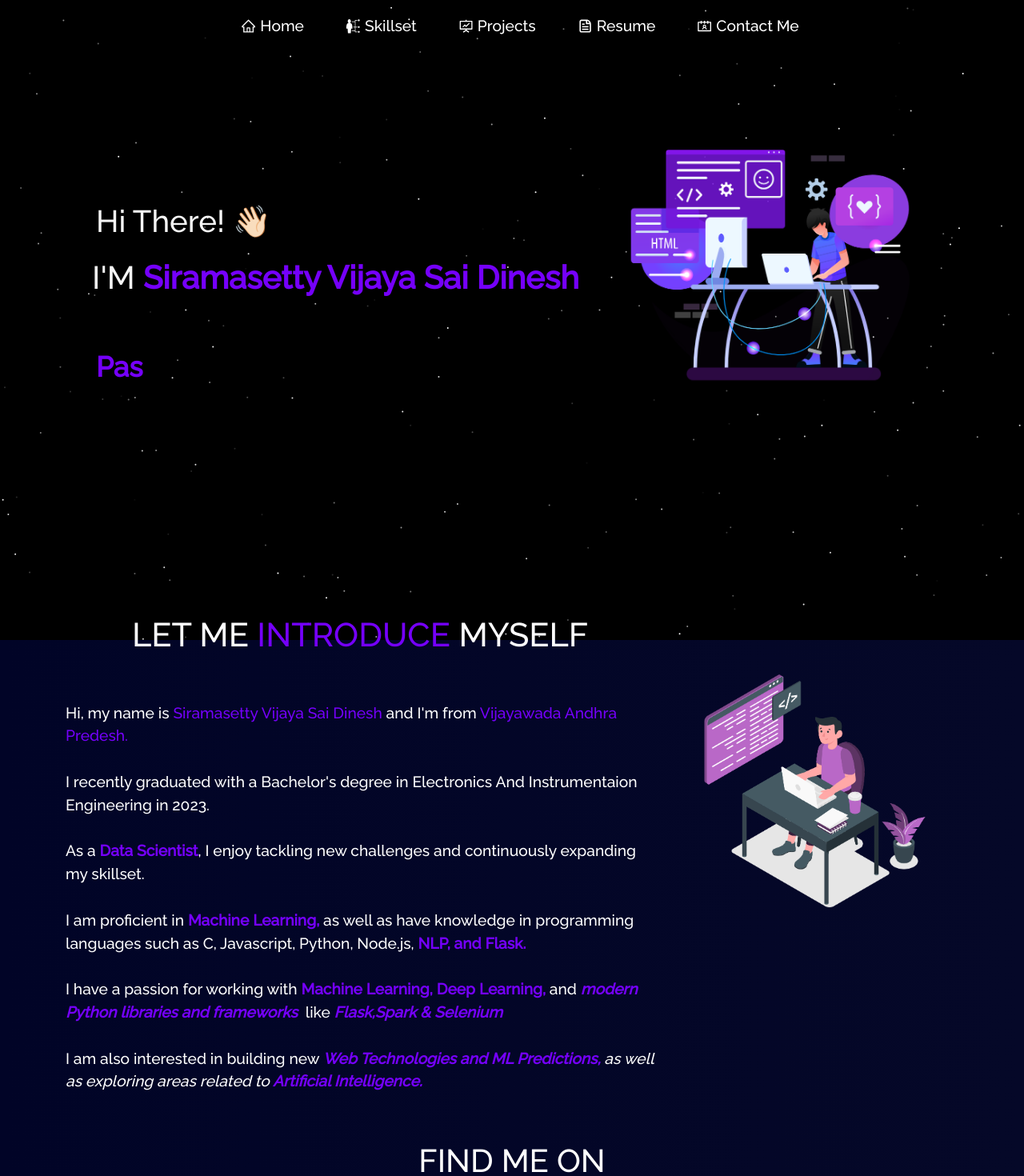
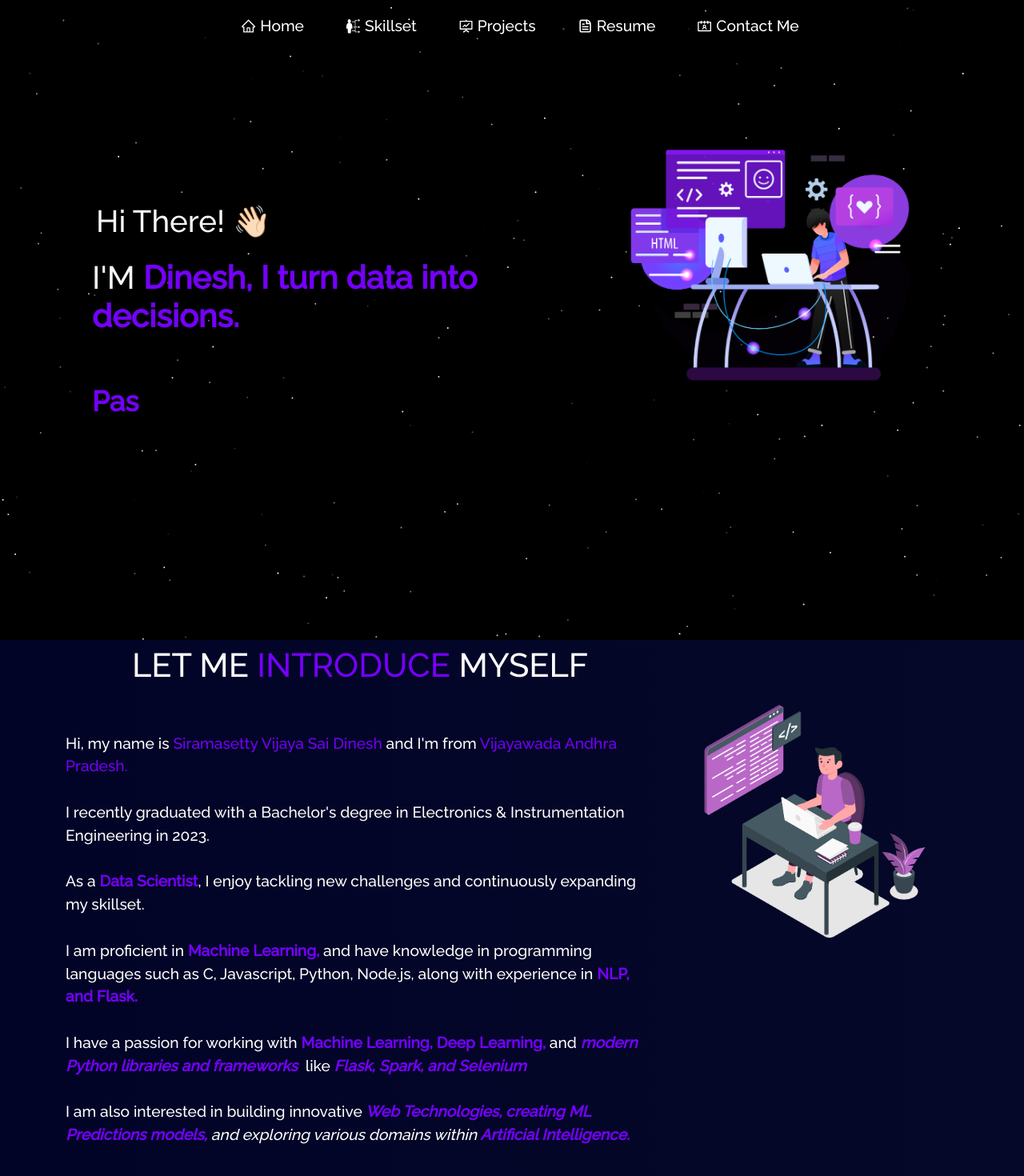
Before and after one commit to Danny2389/My_Portfolio, a React (Create React App) app: page / in a window 1280 px wide. Shown: the top 1470 px of the page at 80% size. Built offline with nearby package versions, Linux system fonts and the light colour scheme.

Commit message:
Un-Copyable Content's

```diff
--- a/src/App.css
+++ b/src/App.css
@@ -12,6 +12,60 @@
     animation: App-logo-spin infinite 20s linear;
   }
 }
+
+.sensitive-content {
+  position: relative;
+  transition: filter 0.3s ease;
+}
+
+.sensitive-content:hover {
+  filter: blur(5px);
+}
+
+.sensitive-content .blur-message {
+  display: none;
+}
+
+.sensitive-content:hover .blur-message {
+  display: block;
+  position: absolute;
+  top: 50%;
+  left: 50%;
+  transform: translate(-50%, -50%);
+  color: white;
+  font-size: 1.5em;
+  background-color: rgba(0, 0, 0, 0.6);
+  padding: 10px;
+  border-radius: 5px;
+}
+
+body, html, .App {
+  -webkit-user-select: none; /* Chrome, Safari */
+  -moz-user-select: none;    /* Firefox */
+  -ms-user-select: none;     /* IE 10+ */
+   user-select: none;         /* Standard */
+}
+
+.copy-popup {
+  position: fixed;
+  top: 20px;
+  right: 20px;
+  background-color: rgba(255, 0, 0, 0.85);
+  color: white;
+  padding: 12px 20px;
+  border-radius: 10px;
+  font-size: 1.2em;
+  z-index: 9999;
+  animation: fadeInOut 2s ease;
+}
+
+@keyframes fadeInOut {
+  0% { opacity: 0; transform: translateY(-10px); }
+  20% { opacity: 1; transform: translateY(0); }
+  80% { opacity: 1; }
+  100% { opacity: 0; transform: translateY(-10px); }
+}
+
 
 .App-header {
   background-color: #282c34;
--- a/src/App.js
+++ b/src/App.js
@@ -5,17 +5,17 @@ import {
   Routes,
   Navigate
 } from "react-router-dom";
-
-import Home from './pages/Home'
-import Skill from './pages/Skillset'
-import Project from './pages/Projects'
-import Resume from './pages/Resume'
-import Contact from './pages/Contact'
+import CopyPopup from "./components/copypop/CopyPopup";
+import Home from './pages/Home';
+import Skill from './pages/Skillset';
+import Project from './pages/Projects';
+import Resume from './pages/Resume';
+import Contact from './pages/Contact';
 
 import Navbar from "./components/Navbar/Navbar";
 import Footer from "./components/Footer/Footer";
-import Preloader from "./components/PreLoader"
-import ScrollToTop from "./components/ScrollToTop"
+import Preloader from "./components/PreLoader";
+import ScrollToTop from "./components/ScrollToTop";
 
 import "./App.css";
 import "./style.css";
@@ -29,7 +29,35 @@ function App() {
       upadateLoad(false);
     }, 1200);
 
-    return () => clearTimeout(timer);
+    // Disable right-click
+    const disableContext = (e) => e.preventDefault();
+
+    // Block key combinations
+    const disableKeys = (e) => {
+      if (
+        (e.ctrlKey && ['u', 's'].includes(e.key.toLowerCase())) ||
+        (e.ctrlKey && e.shiftKey && ['i', 'j'].includes(e.key.toLowerCase())) ||
+        e.key === 'F12'
+      ) {
+        e.preventDefault();
+      }
+    };
+
+    // Disable copy/cut/paste
+    const disableClipboard = (e) => e.preventDefault();
+
+    document.addEventListener('contextmenu', disableContext);
+    document.addEventListener('keydown', disableKeys);
+    document.addEventListener('cut', disableClipboard);
+    document.addEventListener('paste', disableClipboard);
+
+    return () => {
+      clearTimeout(timer);
+      document.removeEventListener('contextmenu', disableContext);
+      document.removeEventListener('keydown', disableKeys);
+      document.removeEventListener('cut', disableClipboard);
+      document.removeEventListener('paste', disableClipboard);
+    };
   }, []);
 
   return (
@@ -37,6 +65,7 @@ function App() {
       <Preloader load={load} />
       <div className="App" id={load ? "no-scroll" : "scroll"}>
         <Navbar />
+        <CopyPopup />
         <ScrollToTop />
         <Routes>
           <Route path="/" element={<Home />} />
@@ -44,7 +73,7 @@ function App() {
           <Route path="/project" element={<Project />} />
           <Route path="/resume" element={<Resume />} />
           <Route path="/contact" element={<Contact />} />
-          <Route path="*" element={<Navigate to="/"/>} />
+          <Route path="*" element={<Navigate to="/" />} />
         </Routes>
         <Footer />
       </div>
--- a/src/components/Contact/Contact.css
+++ b/src/components/Contact/Contact.css
@@ -6,6 +6,7 @@
       /* scroll */
   padding-top: 3rem;
 }
+
 
 .contact-heading {
     display: flex;
@@ -17,7 +18,6 @@
     color: white;
     z-index: 2;
   }
-
 
 .c-left{
     text-align: center !important;
--- a/src/components/Contact/Contact.jsx
+++ b/src/components/Contact/Contact.jsx
@@ -62,7 +62,7 @@ const Contact = () => {
   return (
     <Container className="section-heading" style={{ paddingTop: "50px" }}>
       <Row>
-        <Col md={6} className="contact-heading">
+        <Col md={6} className="c-left">
           <h1>Get in Touch</h1>
           <h1 className="yellow">Contact me</h1>
         </Col>
--- a/src/components/Home/About.jsx
+++ b/src/components/Home/About.jsx
@@ -21,10 +21,10 @@ const About = () => {
                 </h1>
                 <p className="home-about-body">
                  Hi, my name is <span className="yellow">Siramasetty Vijaya Sai Dinesh </span>
-                 and I'm from <span className="yellow">Vijayawada Andhra Predesh.</span>
+                 and I'm from <span className="yellow">Vijayawada Andhra Pradesh.</span>
                 <br />
                 <br />
-                I recently graduated with a Bachelor's degree in Electronics And Instrumentaion Engineering in 2023.
+                I recently graduated with a Bachelor's degree in Electronics & Instrumentation Engineering in 2023.
                 <br />
                 <br />
                   As a
@@ -33,7 +33,7 @@ const About = () => {
                   <br />
                   <br />I am proficient in
                     <b className="yellow"> Machine Learning, </b>
-                    as well as have knowledge in programming languages such as C, Javascript, Python, Node.js,
+                    and have knowledge in programming languages such as C, Javascript, Python, Node.js, along with experience in
                   <b className="yellow"> NLP, and Flask.</b>
                   <br />
                   <br />
@@ -47,14 +47,14 @@ const About = () => {
                   </i>
                   &nbsp; like
                   <i>
-                    <b className="yellow"> Flask,Spark & Selenium</b>
+                    <b className="yellow"> Flask, Spark, and Selenium</b>
                   </i>
                   <br />
                   <br />
-                  I am also interested in building new
+                  I am also interested in building innovative
                   <i>
-                    <b className="yellow"> Web Technologies and ML Predictions, </b>
-                    as well as exploring areas related to
+                    <b className="yellow"> Web Technologies, creating ML Predictions models, </b>
+                    and exploring various domains within
                     <b className="yellow"> Artificial Intelligence.</b>
                   </i>
                   <br />
--- a/src/components/Skillset/Techstack.jsx
+++ b/src/components/Skillset/Techstack.jsx
@@ -34,7 +34,7 @@ const Techstack = () => {
       <Col xs={4} md={2} title="Mongo DB" className="tech-icons">
         <SiMongodb />
       </Col>
-      <Col xs={4} md={2} className="tech-icons">
+      <Col xs={4} md={2} title="MySql" className="tech-icons">
         <SiMysql />
       </Col>
       <Col xs={4} md={2} title="Bootstrap" className="tech-icons">
--- /dev/null
+++ b/src/components/copypop/CopyPopup.jsx
@@ -0,0 +1,31 @@
+import React, { useEffect, useState } from "react";
+
+const CopyPopup = () => {
+  const [showPopup, setShowPopup] = useState(false);
+
+  useEffect(() => {
+    const handleViolation = (e) => {
+      e.preventDefault();
+      setShowPopup(true);
+      setTimeout(() => setShowPopup(false), 2000);
+    };
+
+    document.addEventListener("copy", handleViolation);
+    document.addEventListener("selectstart", handleViolation);
+
+    return () => {
+      document.removeEventListener("copy", handleViolation);
+      document.removeEventListener("selectstart", handleViolation);
+    };
+  }, []);
+
+  return (
+    showPopup && (
+      <div className="copy-popup">
+        🚫 Copy Disabled
+      </div>
+    )
+  );
+};
+
+export default CopyPopup;
--- a/src/pages/Home.jsx
+++ b/src/pages/Home.jsx
@@ -25,10 +25,9 @@ const Home = () => {
 
               <h1 className="heading-name">
                 I'M
-                <strong className="main-name"> Siramasetty Vijaya Sai Dinesh</strong>
+                <strong className="main-name"> Dinesh, I turn data into decisions.</strong>
               </h1>
-
-              <div style={{ padding: 50, textAlign: "left" }}>
+              <div style={{ padding: 45, textAlign: "left" }}>
                 <Type />
               </div>
             </Col>
```
